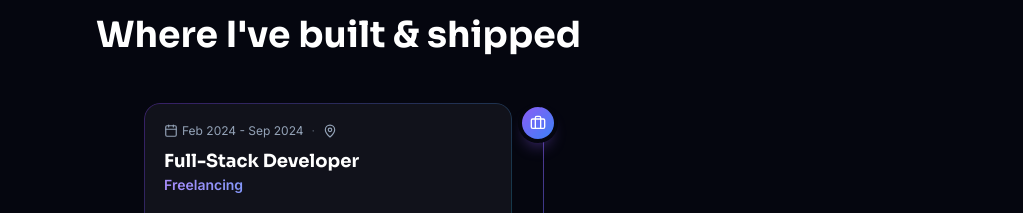
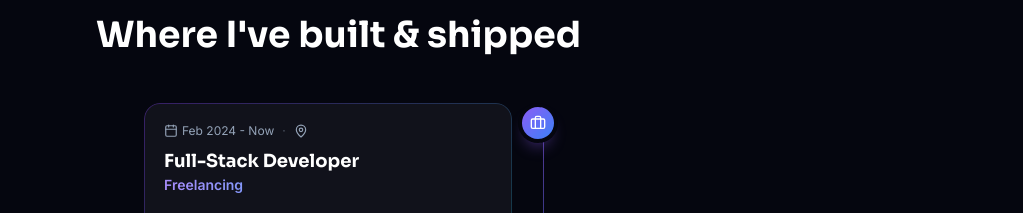
Before and after one commit to yousef2002307/final-portfolio, a React (Vite) app: page / in a window 1280 px wide. Shown: the part 1727-1940 px from the top of the page, without its empty margins (96-1119 px from the left). Built offline with nearby package versions, Linux system fonts and the light colour scheme; no server answers.

Commit message:
feat: add portfolio projects data with image assets and project details

```diff
--- a/src/data.js
+++ b/src/data.js
@@ -340,7 +340,7 @@ export const experience = [
     id: 'exp-1',
     role: 'Full-Stack Developer',
     company: 'Freelancing',
-    period: 'Feb 2024 - Sep 2024',
+    period: 'Feb 2024 - Now',
     location: '',
     points: [
       '',
```
